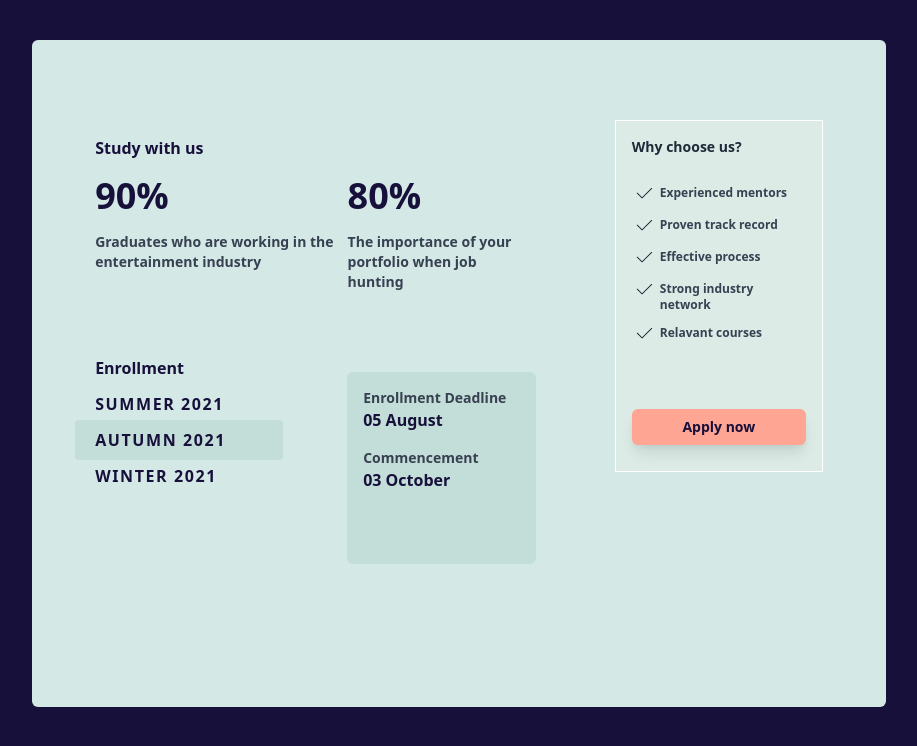
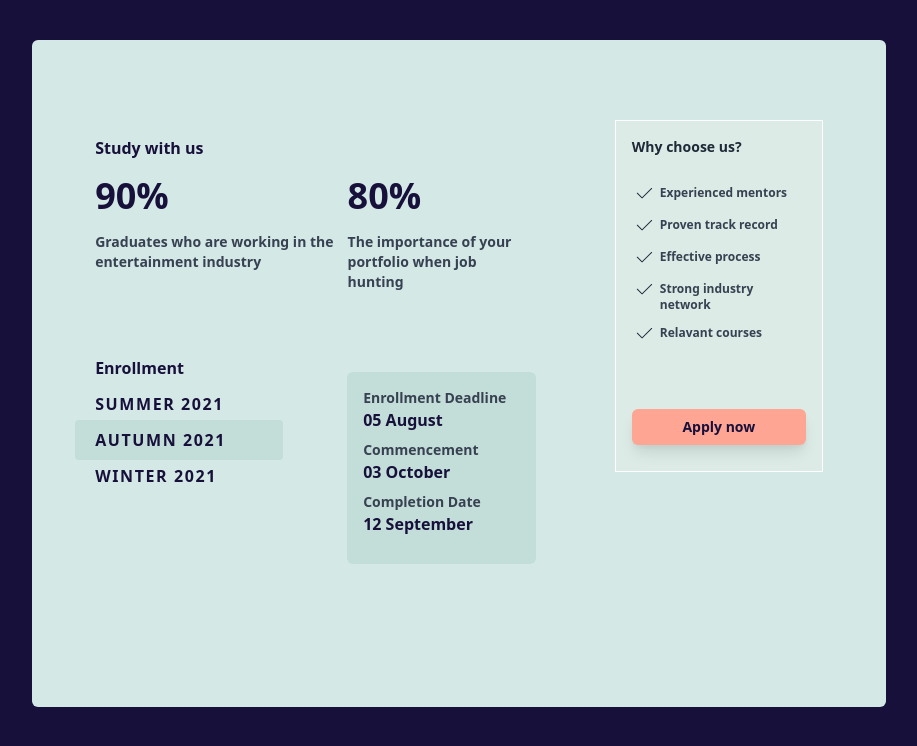
Before and after one commit to nasir-001/100-components, a Vue app: page /layout30 in a window 1280 px wide. Shown: the top 746 px of the page, without its empty margins (181-1098 px from the left). Built offline with nearby package versions, Linux system fonts and the light colour scheme; the HTML template or start-up script is replaced by a standard one.

Commit message:
finish the component 30

```diff
--- a/src/views/Layout30.vue
+++ b/src/views/Layout30.vue
@@ -48,11 +48,17 @@
               <div class="pl-4 pt 1 text-layout30backgroundColor font-semibold">
                 05 August
               </div>
-              <div class="pt-4 pl-4 text-gray-700 text-sm font-semibold">
+              <div class="pt-2 pl-4 text-gray-700 text-sm font-semibold">
                 Commencement
               </div>
               <div class="pl-4 pt 1 text-layout30backgroundColor font-semibold">
                 03 October
+              </div>
+              <div class="pt-2 pl-4 text-gray-700 text-sm font-semibold">
+                Completion Date
+              </div>
+              <div class="pl-4 pt 1 text-layout30backgroundColor font-semibold">
+                12 September
               </div>
             </div>
           </div>
```
